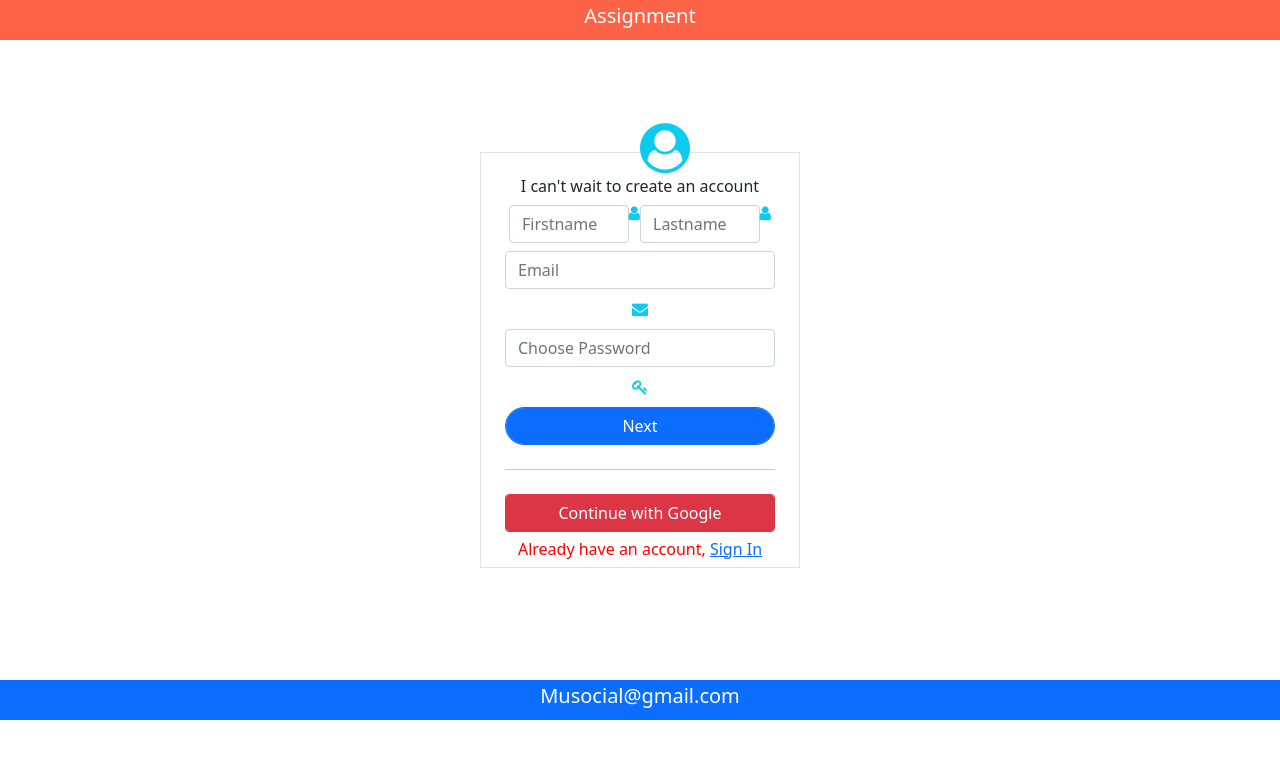
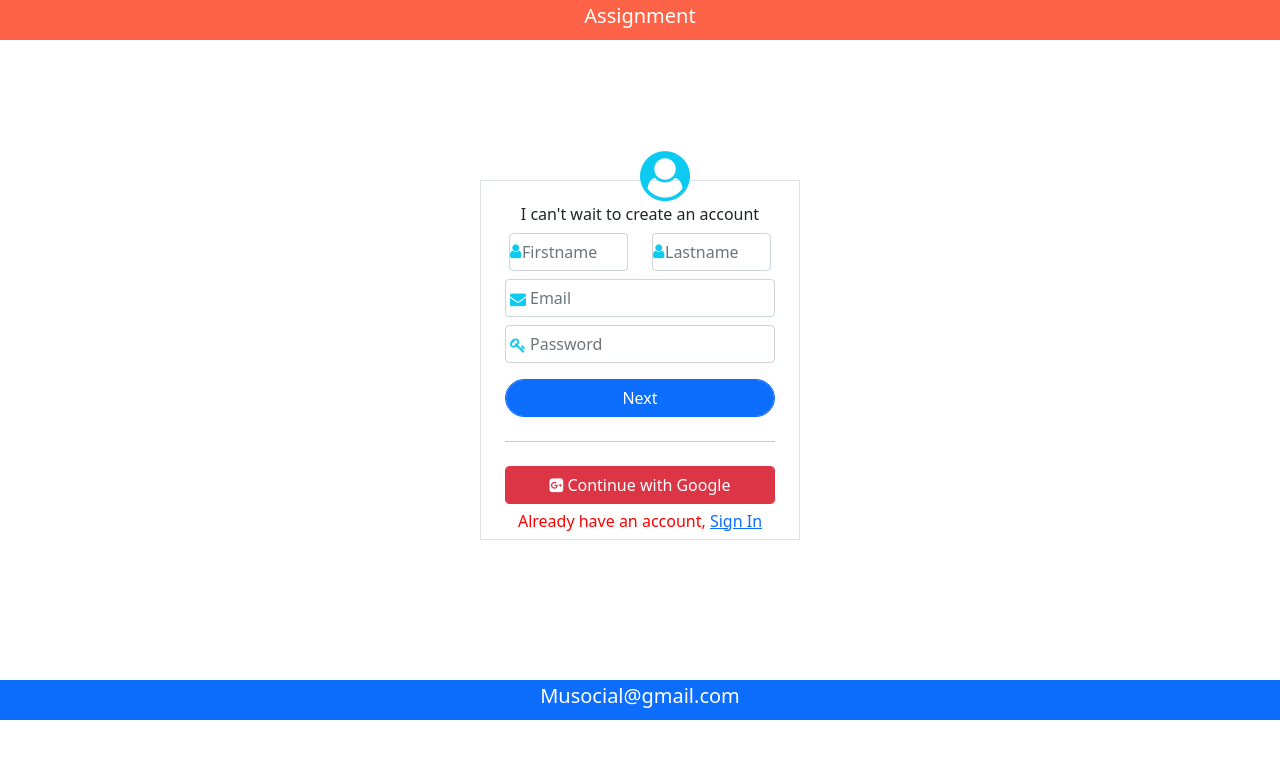
Before and after one commit to Musosiyare/assignment, a PHP site: page / in a window 1280 px wide. Shown: the top 759 px of the page. Run offline with PHP 8.4, Linux system fonts and the light colour scheme.

Commit message:
second commit

```diff
--- a/index.php
+++ b/index.php
@@ -24,20 +24,34 @@
     <div class="border px-4 pt-4 position-relative text-center w-25">
     <i class="fa fa-user-circle text-info" aria-hidden="true" style="font-size:50px;position:absolute;top:-30px"></i>
         <h6>I can't wait to create an account</h6>
-        <div class="first my-2 d-flex justify-content-center m-1">
-            <input type="text" name="fname" id="" placeholder="Firstname" class="form-control">
-            <i class="fa fa-user text-info" aria-hidden="true"></i>
-            <input type="text" name="lname" id="" placeholder="Lastname" class="form-control">
-            <i class="fa fa-user text-info" aria-hidden="true"></i>
+        <div class="my-2 position-relative m-1">
+           <div class="row">
+               <div class="col  position-relative">
+               <input type="text" name="fname" id="" placeholder="Firstname" class="form-control">
+                <i class="fa fa-user text-info " aria-hidden="true"  style="position:absolute; top:10px;left:13px;"></i>
+
+               </div>
+               <div class="col  position-relative">
+               <input type="text" name="lname" id="" placeholder="Lastname" class="form-control">
+                <i class="fa fa-user text-info" aria-hidden="true" style="position:absolute; top:10px;left:13px;"></i>
+               </div>
+           </div>
+        </div>
+            <div class="my-2">
+                <div class="position-relative">
+                    <input type="email" name="email" id="" placeholder="Email" class="px-4 form-control my-2">
+                    <i class="fa fa-envelope text-info" aria-hidden="true" style="position:absolute; top:12px;left:5px;"></i>
+                </div>
+                <div class="position-relative">
+                <input type="password" name="password" id="" placeholder="Password" class="px-4 form-control my-2">
+                <i class="fa fa-key text-info" aria-hidden="true" style="position:absolute; top:12px;left:5px;"></i>
             </div>
-            <div class="second my-2">
-                <input type="email" name="email" id="" placeholder="Email" class="form-control my-2">
-                <i class="fa fa-envelope text-info" aria-hidden="true"></i>
-                <input type="password" name="password" id="" placeholder="Choose Password" class="form-control my-2">
-                <i class="fa fa-key text-info" aria-hidden="true"></i>
+
                 <button type="submit" class="btn btn-primary form-control my-2" style="border-radius:30px;">Next</button>
                 <hr>
-                <button type="submit" class="btn btn-danger form-control my-2">Continue with Google</button>
+                <button type="submit" class="btn btn-danger form-control my-2">
+                <i class="fa fa-google-plus-square" aria-hidden="true"></i>
+                Continue with Google</button>
                 <h6 class="" style="color:red;">Already have an account,
                 <a href="username.php">Sign In</a>
                 </h6>
```
Also changed, not shown: password.php (+6 -4 lines), username.php (+5 -4 lines).
